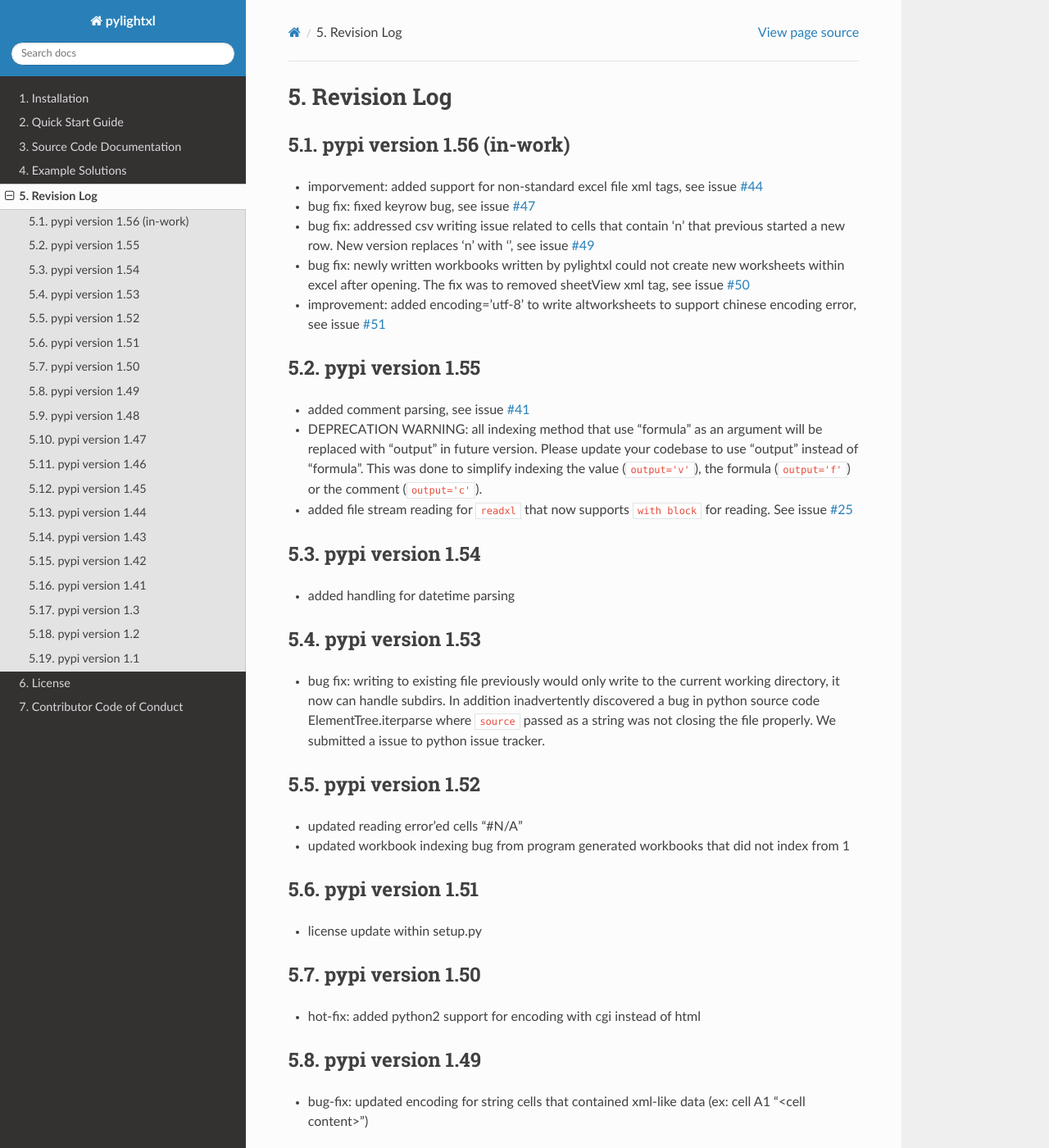
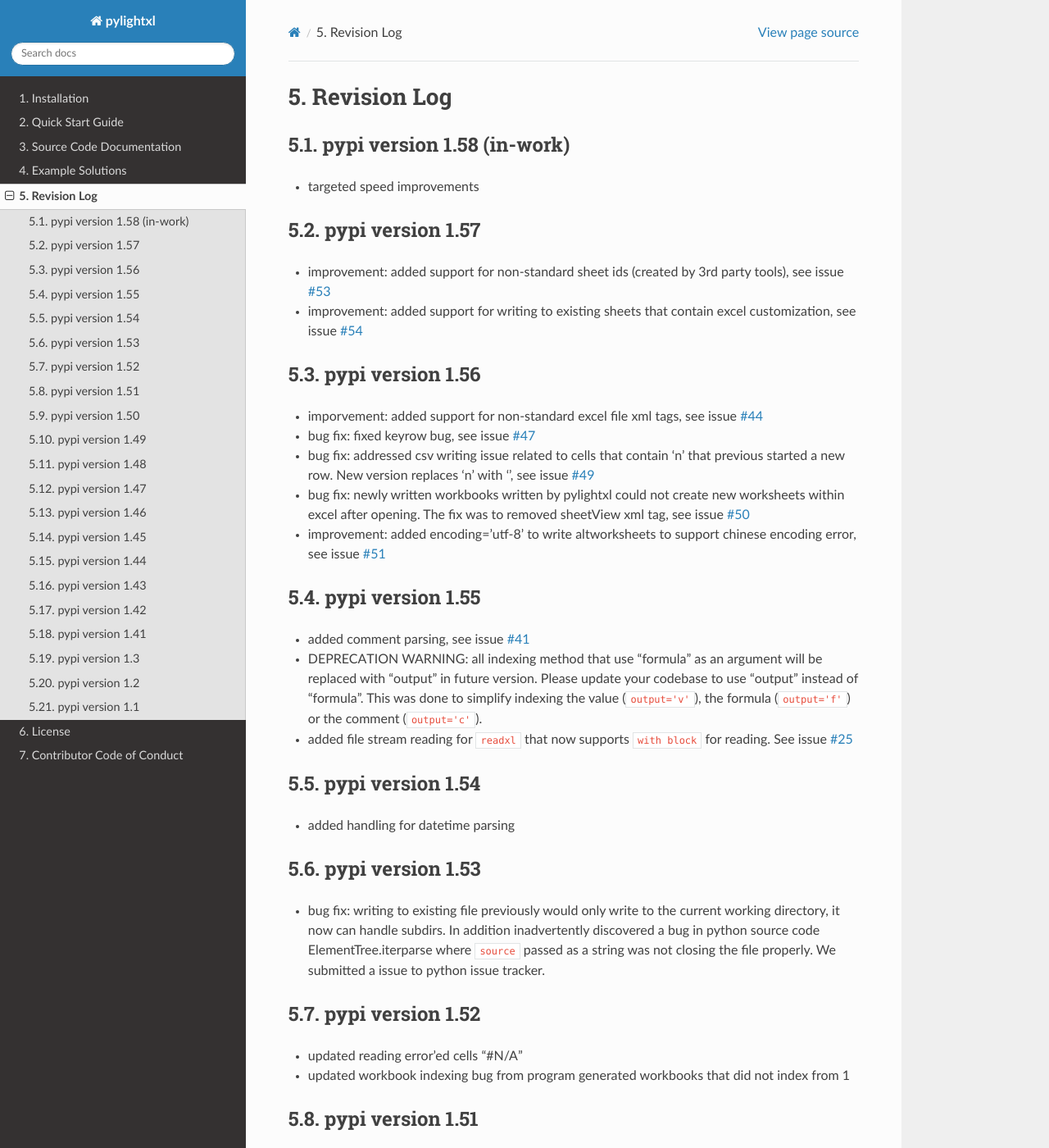
Before and after one commit to PydPiper/pylightxl, a Sphinx documentation site: the page built from doc/source/revlog.rst, in a window 1280 px wide and 1400 px high. Shown: the whole window at 82% size. Built offline with Sphinx 7.4.7 and the Read the Docs theme 2.0.0, drawn with Linux system fonts in a browser that asks for light colours; some of the changed text lies outside the part shown.

```diff
--- a/doc/source/revlog.rst
+++ b/doc/source/revlog.rst
@@ -1,7 +1,16 @@
 Revision Log
 ============
 
-pypi version 1.56 (in-work)
+pypi version 1.58 (in-work)
+---------------------------
+- targeted speed improvements
+
+pypi version 1.57
+-----------------
+- improvement: added support for non-standard sheet ids (created by 3rd party tools), see issue `#53 <https://github.com/PydPiper/pylightxl/issues/53>`_
+- improvement: added support for writing to existing sheets that contain excel customization, see issue `#54 <https://github.com/PydPiper/pylightxl/issues/54>`_
+
+pypi version 1.56
 ---------------------------
 - imporvement: added support for non-standard excel file xml tags, see issue `#44 <https://github.com/PydPiper/pylightxl/issues/44>`_
 - bug fix: fixed keyrow bug, see issue `#47 <https://github.com/PydPiper/pylightxl/issues/47>`_
--- a/setup.py
+++ b/setup.py
@@ -5,7 +5,7 @@ with open("README.md", "r") as fh:
 
 setuptools.setup(
     name="pylightxl", # Replace with your own username
-    version="1.56",
+    version="1.57",
     author="Viktor Kis",
     author_email="realpydpiper@gmail.com",
     license="MIT",
```
Also changed, not shown: README.md (+3 -5 lines), 2 other files.
